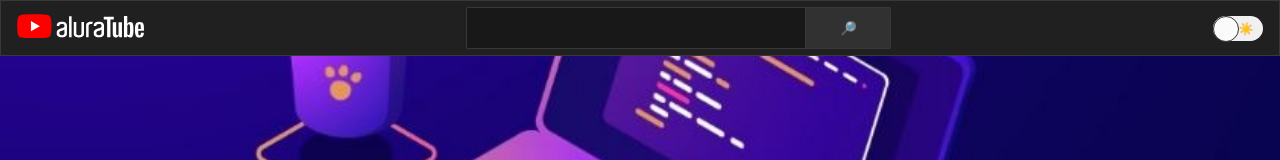
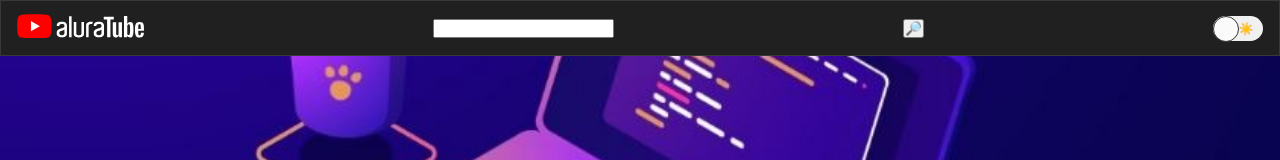
Before and after one commit to 09brsv/aluraTube, a Next.js app: page / in a window 1280 px wide. Shown: the top 160 px of the page. Built offline with nearby package versions, Linux system fonts and the light colour scheme.

Commit message:
Limpeza de código

```diff
--- a/pages/_app.js
+++ b/pages/_app.js
@@ -1,11 +1,10 @@
 import React from "react";
+import { ThemeProvider } from "styled-components";
 
-import { ThemeProvider } from "styled-components";
 import { CSSReset } from "../src/components/CSSReset";
 import ColorModeProvider, {
   ColorModeContext,
 } from "../src/components/Context/ColorMode";
-import RegisterVideo from "../src/components/RegisterVideo";
 import EmbedVideoProvider from "../src/components/Context/EmbedVideo";
 
 const theme = {
--- a/src/components/Header.js
+++ b/src/components/Header.js
@@ -1,7 +1,7 @@
+import ImgBanner from "../assets/img/banner.jpg";
 import config from "../../config.json";
 import styled from "styled-components";
 import Image from "next/image";
-import ImgBanner from "../assets/img/banner.jpg";
 
 const StyledHeader = styled.header`
   background-color: ${({ theme }) => theme.backgroundLevel1};
--- a/src/components/Nav/components/Search.js
+++ b/src/components/Nav/components/Search.js
@@ -1,48 +1,15 @@
 import React from "react";
-import styled from "styled-components";
-const StyledSearch = styled.div`
-  display: flex;
-  flex-direction: row;
-  border: 1px solid ${({ theme }) => theme.borderBase};
-  max-width: 425px;
-  width: 100%;
-  border-radius: 2px;
-  overflow: hidden;
-
-  input {
-    width: 80%;
-    padding: 4px 6px;
-    border: none;
-    outline: none;
-    color: ${({ theme }) => theme.textColorBase};
-    background-color: ${({ theme }) => theme.backgroundBase};
-  }
-  button {
-    flex: 1;
-    cursor: pointer;
-    border: none;
-    background-color: ${({ theme }) => theme.backgroundLevel2};
-    box-shadow: 0 1px 0 rgb(0 0 0 / 10%);
-    border-left: 1px solid ${({ theme }) => theme.borderBase};
-    width: 40px;
-    height: 40px;
-    @media (min-width: 600px) {
-      width: 64px;
-      height: 40px;
-    }
-  }
-`;
 
 export const Search = ({ valorDoFiltro, setFiltro }) => {
 
   return (
-    <StyledSearch>
+    <>
       <input
         type="text"
         onChange={(e) => setFiltro(e.target.value)}
         value={valorDoFiltro}
       />
       <button>🔎</button>
-    </StyledSearch>
+    </>
   );
 };
--- a/src/components/Timeline.js
+++ b/src/components/Timeline.js
@@ -3,6 +3,7 @@ import Link from "next/link";
 import styled from "styled-components";
 
 import { VideoContext } from "./Context/EmbedVideo";
+
 const StyledTimeline = styled.main`
   flex: 1;
   width: 100%;
```
